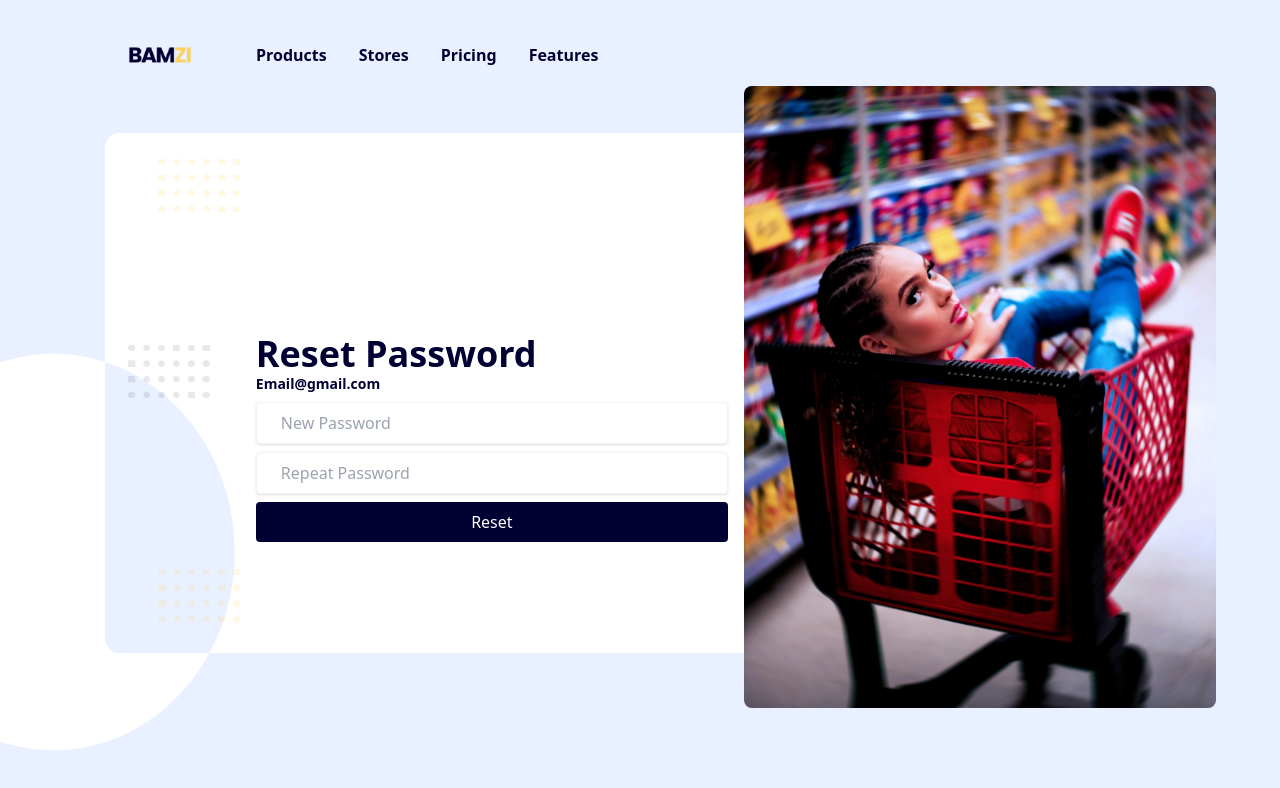
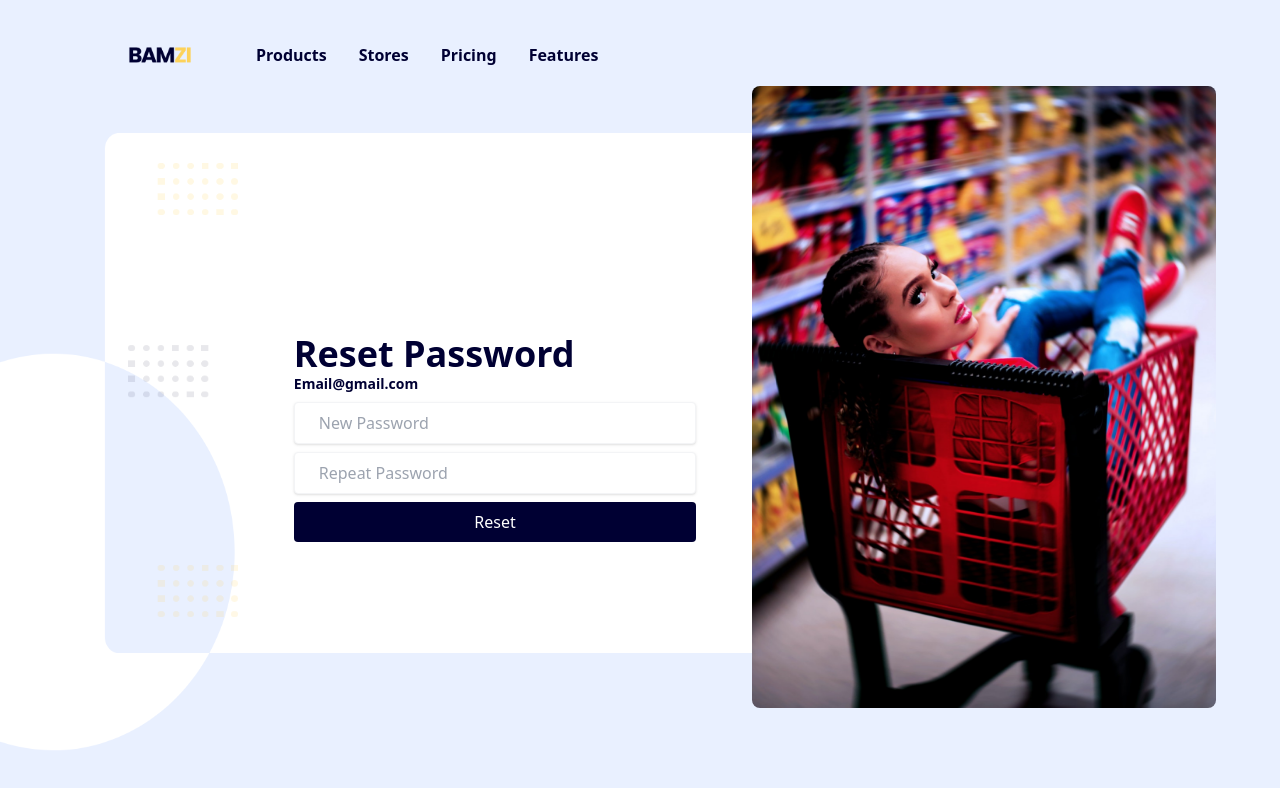
Before and after one commit to Adekanmi-hub/Bamzi, a React (Create React App) app: page /reset-password in a window 1280 px wide. Shown: the top 788 px of the page. Built offline with nearby package versions, Linux system fonts and the light colour scheme.

Commit message:
broke reset password page into components

```diff
--- /dev/null
+++ b/src/components/auth/AuthBody.js
@@ -0,0 +1,13 @@
+import React from "react";
+
+const AuthBody = (props) => {
+    return (
+      <div className="lg:px-16">
+        <div className="mt-6 py-4 lg:py-0 lg:-ml-24 xl:-ml-48 xl:pl-32 lg:px-0 lg:pl-32 lg:bg-exclusion bg-contain bg-no-repeat bg-left flex flex-col-reverse lg:flex-row lg:h-[85vh] lg:space-x-4">
+          {props.children}
+        </div>
+      </div>
+    )
+}
+
+export default AuthBody
--- /dev/null
+++ b/src/components/auth/AuthCart.js
@@ -0,0 +1,15 @@
+import React from "react"
+
+const AuthCart = () => {
+  return (
+    <div className="xl:w-1/2 lg:w-2/5 xl:h-[72vh] lg:h-[50vh] lg:mt-[100px] xl:mt-0 bg-primary rounded-r-2xl relative">
+      <img
+        src={require("../../assets/home-image.jpg")}
+        alt=""
+        className="-mt-4 mx-auto lg:rounded-lg lg:h-[108%] lg:w-auto h-[30vh] sm:h-[60vh] w-full object-cover object-center"
+      />
+    </div>
+  )
+}
+
+export default AuthCart
--- /dev/null
+++ b/src/components/auth/AuthContainer.js
@@ -0,0 +1,11 @@
+import React from "react";
+
+const AuthContainer = (props) => {
+    return (
+        <div className="bg-skyBlue lg:h-screen min-h-screen lg:py-8">
+            {props.children}
+        </div>
+    )
+}
+
+export default AuthContainer
--- /dev/null
+++ b/src/components/auth/AuthContent.js
@@ -0,0 +1,11 @@
+import React from "react";
+
+const AuthContent = (props) => {
+    return (
+      <div className="xl:w-1/2 lg:w-2/5 mt-10 lg:mt-0 px-4 flex flex-col lg:place-content-center space-y-2 md:px-24 lg:px-10">
+        {props.children}
+      </div>
+    )
+}
+
+export default AuthContent
--- /dev/null
+++ b/src/components/auth/AuthHeader.js
@@ -0,0 +1,24 @@
+import React from "react"
+import { Link } from "react-router-dom"
+import { IoIosMenu } from "react-icons/io"
+
+const AuthHeader = () => {
+  return (
+    <nav className="flex justify-between lg:justify-start lg:space-x-16 items-center lg:px-32 px-4 py-2">
+      <Link to="/">
+        <img src={require("../../assets/BAMZI.png")} alt="" className="w-16" />
+      </Link>
+      <div className="block lg:hidden">
+        <IoIosMenu size={24} />
+      </div>
+      <div className="hidden lg:flex items-center space-x-8 text-primary font-semibold">
+        <Link to="/sellers-board">Products</Link>
+        <Link to="/sellers-store">Stores</Link>
+        <a href="#!">Pricing</a>
+        <a href="#!">Features</a>
+      </div>
+    </nav>
+  )
+}
+
+export default AuthHeader
--- /dev/null
+++ b/src/components/auth/AuthStrip.js
@@ -0,0 +1,9 @@
+import React from "react"
+
+const AuthStrip = () => {
+  return (
+    <div className="lg:bg-store lg:block hidden xl:w-36 lg:w-24 xl:h-[72vh] lg:h-[50vh] lg:mt-[100px] xl:mt-0 bg-center bg-no-repeat bg-contain xl:ml-32 lg:ml-12"></div>
+  )
+}
+
+export default AuthStrip
--- a/src/pages/resetPassword.js
+++ b/src/pages/resetPassword.js
@@ -1,36 +1,24 @@
 import React from "react"
-import { Link } from "react-router-dom"
-import Header from "../components/header"
-import { IoIosMenu } from "react-icons/io"
+import AuthHeader from "../components/auth/AuthHeader"
+import AuthStrip from "../components/auth/AuthStrip"
+import AuthCart from "../components/auth/AuthCart"
+import AuthBody from "../components/auth/AuthBody"
+import AuthContent from "../components/auth/AuthContent"
+import AuthContainer from "../components/auth/AuthContainer"
 
 export default function ResetPassword() {
   return (
-    <div className="bg-skyBlue lg:h-screen min-h-screen lg:py-8">
-      <nav className="flex justify-between lg:justify-start lg:space-x-16 items-center lg:px-32 px-4 py-2">
-        <Link to="/">
-          <img src={require("../assets/BAMZI.png")} alt="" className="w-16" />
-        </Link>
-        <div className="block lg:hidden">
-          <IoIosMenu size={24} />
-        </div>
-        <div className="hidden lg:flex items-center space-x-8 text-primary font-semibold">
-          <a href="#!">Products</a>
-          <Link to="/sellers-store">Stores</Link>
-          <a href="#!">Pricing</a>
-          <a href="#!">Features</a>
-        </div>
-      </nav>
+    <AuthContainer>
+      <AuthHeader />
 
-      <div className="lg:px-16">
-        <div className="mt-6 py-4 lg:py-0 lg:-ml-24 xl:-ml-48 xl:pl-32 lg:px-0 lg:pl-32 lg:bg-exclusion bg-contain bg-no-repeat bg-left flex flex-col-reverse lg:flex-row lg:h-[85vh] lg:space-x-4">
-          <div className="lg:bg-store lg:block hidden xl:w-36 lg:w-24 xl:h-[72vh] lg:h-[50vh] lg:mt-[100px] xl:mt-0 bg-center bg-no-repeat bg-contain xl:ml-32 lg:ml-12"></div>
-          <div className="xl:w-1/2 lg:w-2/5 mt-10 lg:mt-0 px-4 flex flex-col lg:place-content-center space-y-2 md:px-24 lg:px-0">
+      <AuthBody>
+        <AuthStrip />
+
+        <AuthContent>
           <p className="text-4xl text-primary font-bold leading-6">
             Reset Password
           </p>
-            <p className="text-sm text-primary font-semibold">
-              Email@gmail.com
-            </p>
+          <p className="text-sm text-primary font-semibold">Email@gmail.com</p>
           <input
             type="text"
             name="password"
@@ -47,19 +35,11 @@ export default function ResetPassword() {
             placeholder="Repeat Password"
             className="py-2 px-6 shadow rounded border border-gray-100"
           />
-            <button className="bg-primary rounded text-white py-2">
-              Reset
-            </button>
-          </div>
-          <div className="xl:w-1/2 lg:w-2/5 xl:h-[72vh] lg:h-[50vh] lg:mt-[100px] xl:mt-0 bg-primary rounded-r-2xl relative">
-            <img
-              src={require("../assets/home-image.jpg")}
-              alt=""
-              className="-mt-4 mx-auto lg:rounded-lg lg:h-[108%] lg:w-auto h-[30vh] sm:h-[60vh] w-full object-cover object-center"
-            />
-          </div>
-        </div>
-      </div>
-    </div>
+          <button className="bg-primary rounded text-white py-2">Reset</button>
+        </AuthContent>
+
+        <AuthCart />
+      </AuthBody>
+    </AuthContainer>
   )
 }
```
Lines whose indentation alone changed are shown as unchanged.
